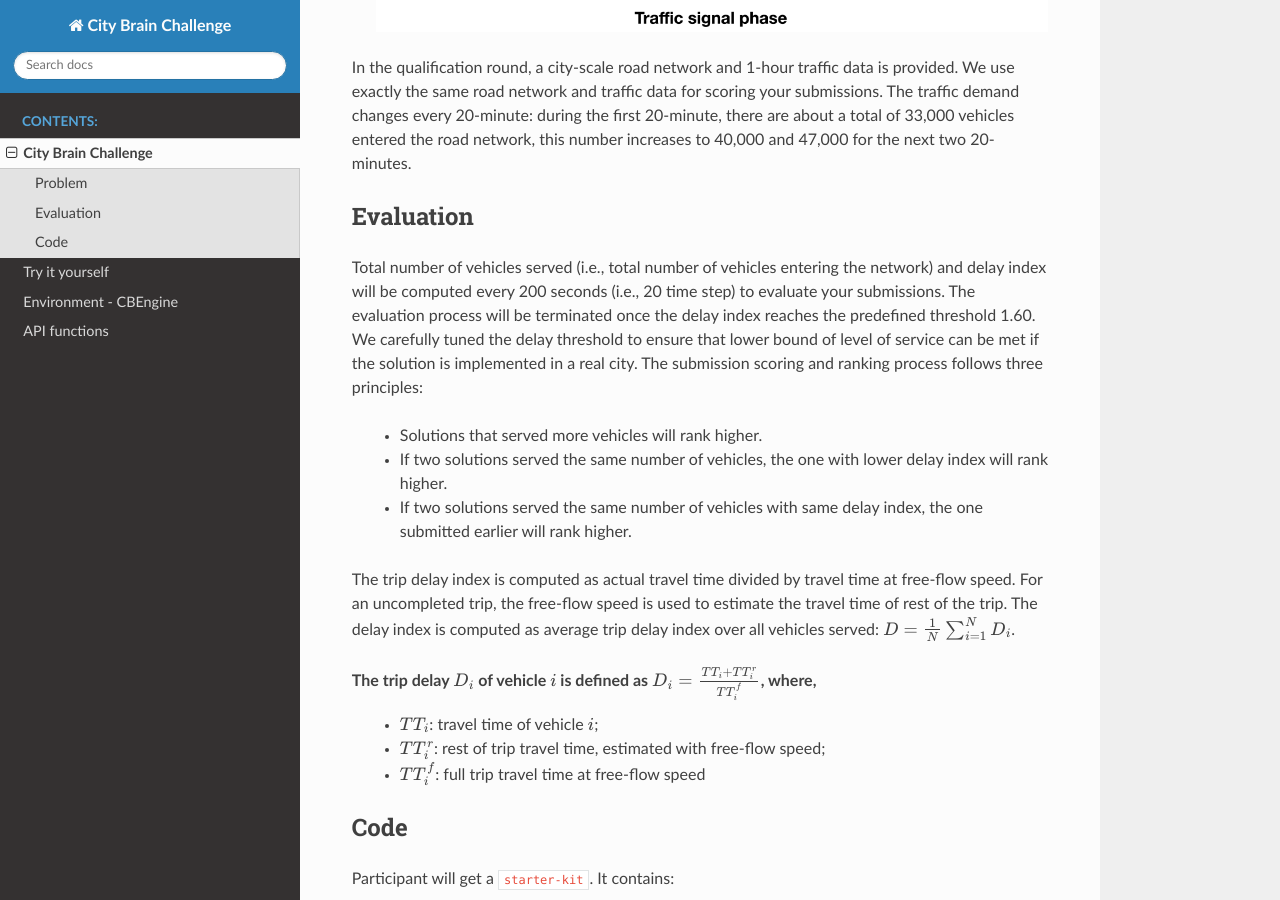
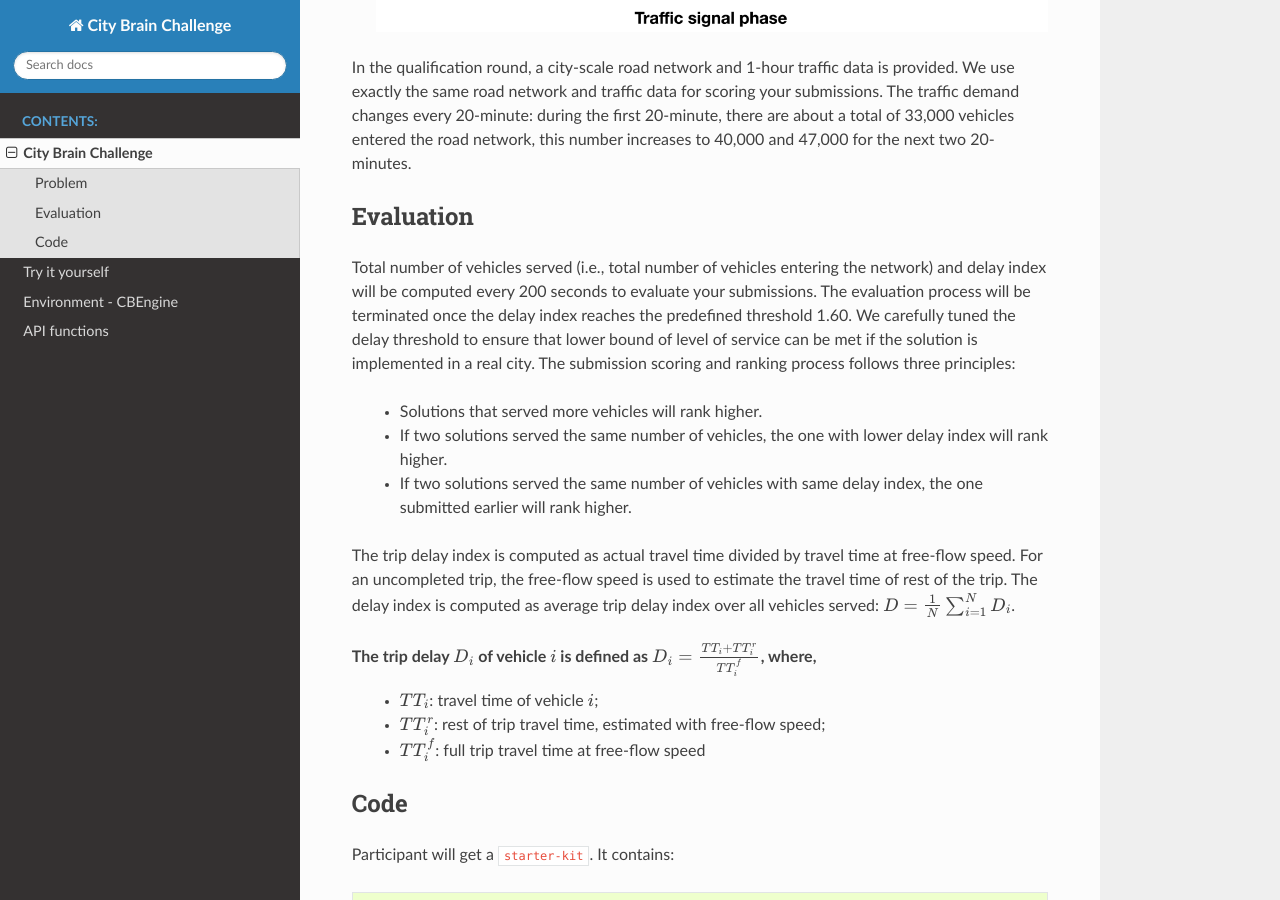
Before and after one commit to CityBrainChallenge/KDDCup2021-CityBrainChallenge, a Sphinx documentation site: the page built from docs/city-brain-challenge.rst, in a window 1280 px wide and 900 px high, scrolled down 1079 px. Built offline with Sphinx 7.4.7 and the Read the Docs theme 2.0.0, drawn with Linux system fonts in a browser that asks for light colours.

Commit message:
Update city-brain-challenge.rst

```diff
--- a/docs/city-brain-challenge.rst
+++ b/docs/city-brain-challenge.rst
@@ -25,7 +25,7 @@
 Evaluation
 ===============
 
-Total number of vehicles served (i.e., total number of vehicles entering the network) and delay index will be computed every 200 seconds (i.e., 20 time step) to evaluate your submissions. The evaluation process will be terminated once the delay index reaches the predefined threshold 1.60. We carefully tuned the delay threshold to ensure that lower bound of level of service can be met if the solution is implemented in a real city.
+Total number of vehicles served (i.e., total number of vehicles entering the network) and delay index will be computed every 200 seconds to evaluate your submissions. The evaluation process will be terminated once the delay index reaches the predefined threshold 1.60. We carefully tuned the delay threshold to ensure that lower bound of level of service can be met if the solution is implemented in a real city.
 The submission scoring and ranking process follows three principles:
 
  - Solutions that served more vehicles will rank higher.
```
